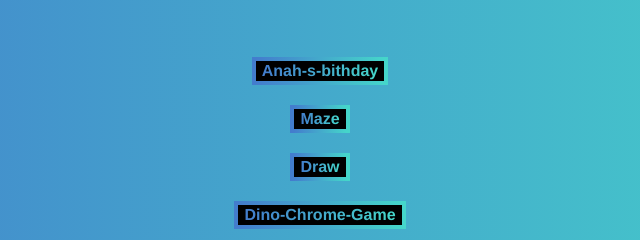
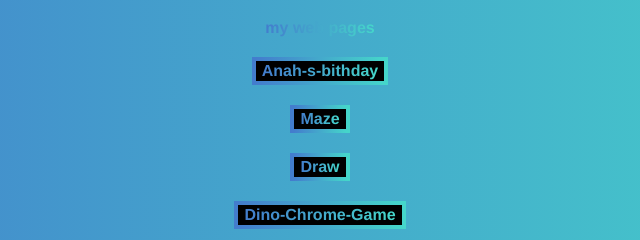
Before and after one commit to saidzac2000/main, a plain HTML site: page index.html in a window 1280 px wide. Shown: the top 240 px of the page, 320-960 px from the left. Drawn offline with Linux system fonts and the light colour scheme.

Commit message:
Update style.css

```diff
--- a/style.css
+++ b/style.css
@@ -13,7 +13,9 @@ body{
    -webkit-text-fill-color: transparent;
 }
 h1{
-    color: white;
+    background: linear-gradient(to right, rgb(67, 124, 205), rgb(69, 214, 202));
+   -webkit-background-clip: text;
+   -webkit-text-fill-color: transparent;
 }
 button{
     display: flex;
```
